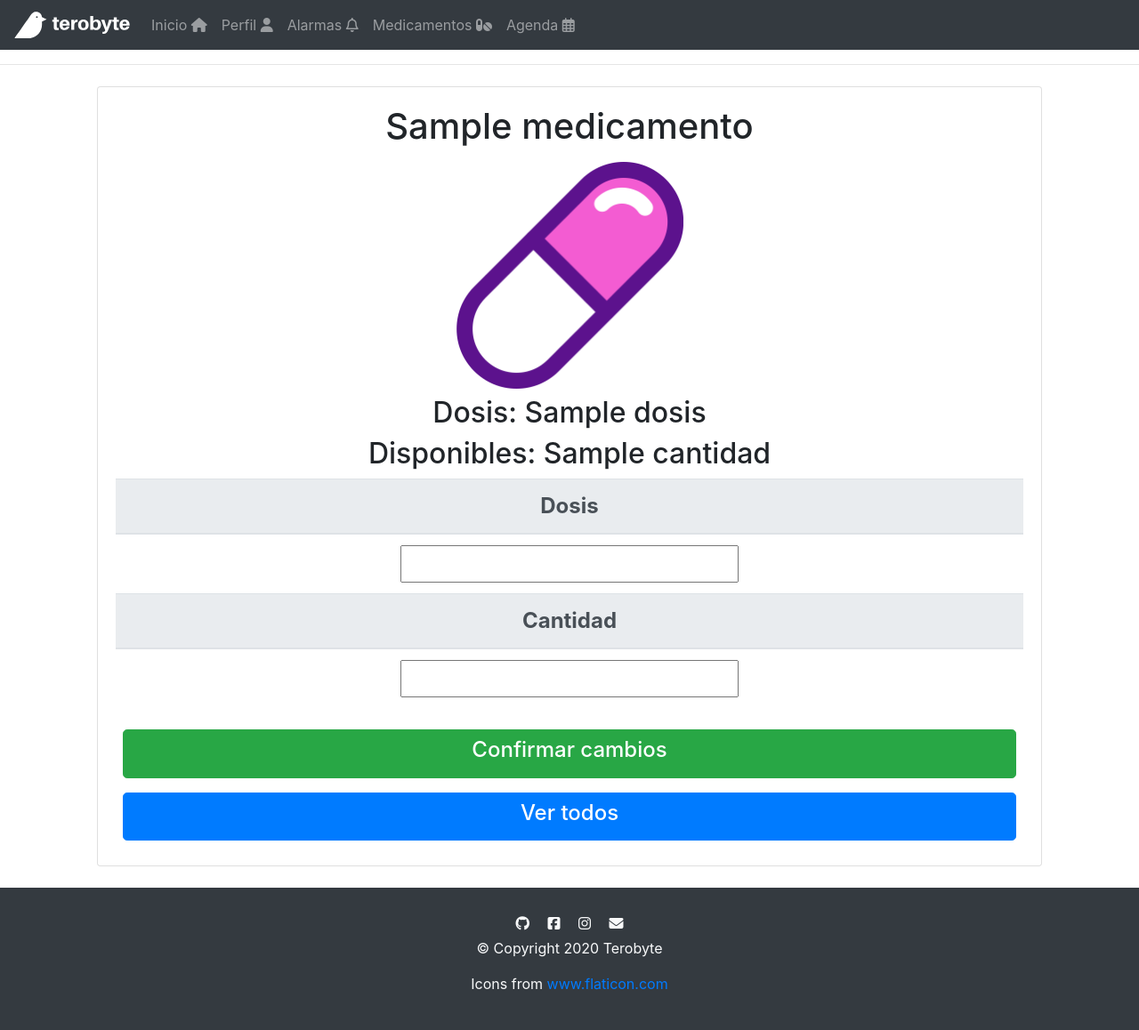
After one commit to Dracoptera/tero, a Django app: template cuentas/templates/cuentas/medicamento.html in a window 1280 px wide. The commit adds this page. Shown: the whole page at 89% size. Run offline with Django 3.2, Linux system fonts and the light colour scheme; the template is opened without the code that fills it: most values are stand-ins (such as "Sample title", 1, 10 or a date in 2020); parts of the project's set-up code (start-up, migrations or seed data) failed here and were passed over; some libraries are stand-ins or nearby versions.

Commit message:
Agregar info. individual de medicamentos

```diff
--- a/cuentas/templates/cuentas/main.html
+++ b/cuentas/templates/cuentas/main.html
@@ -13,7 +13,24 @@
     <title>Tero</title>
 </head>
 <body>
-    {% include 'cuentas/navbar.html' %}
+
+  <!-- Navbar -->
+
+  <nav class="navbar navbar-expand-lg navbar-dark bg-dark">
+    <a class="navbar-brand" href="/"><img src="{% static "cuentas/logo-mono.svg"%}" height="30" class="d-inline-block align-top"></a>
+    <button class="navbar-toggler" type="button" data-toggle="collapse" data-target="#navbarNavAltMarkup" aria-controls="navbarNavAltMarkup" aria-expanded="false" aria-label="Toggle navigation">
+      <span class="navbar-toggler-icon"></span>
+    </button>
+    <div class="collapse navbar-collapse" id="navbarNavAltMarkup">
+      <div class="navbar-nav">
+        <a class="nav-item nav-link" href="/">Inicio <i class="fas fa-home"></i></a>
+        <a class="nav-item nav-link" href="/usuario/">Perfil <i class="fas fa-user"></i></a>
+        <a class="nav-item nav-link" href="/alarmas/">Alarmas <i class="far fa-bell"></i></a>
+        <a class="nav-item nav-link" href="/medicamentos/">Medicamentos <i class="fas fa-pills"></i></a>
+        <a class="nav-item nav-link" href="/agenda/">Agenda <i class="far fa-calendar-alt"></i></i></a>
+      </div>
+    </div>
+  </nav>
 
     <hr>
 
--- /dev/null
+++ b/cuentas/templates/cuentas/medicamento.html
@@ -0,0 +1,54 @@
+{% extends 'cuentas/main.html' %}
+
+{% block content %}
+{% load static %}
+
+<div class="container">
+
+    <div class="card card-body text-center m-4">
+        <h1>{{medicamento.nombre}}</h1>
+        <img src="{% static "cuentas/pill.png" %}" class="card-img-top w-25 rounded mx-auto d-block m-2">
+
+        <h2>Dosis: {{medicamento.dosis}}</h2>
+        <h2>Disponibles: {{medicamento.cantidad}}</h2>
+        <table class="table table-hover">
+
+            <thead class="thead-light">
+                <tr>
+                    <th>
+                        Dosis
+                    </th>
+                </tr>
+            </thead>
+
+            <tr>
+                <td><input type="number"></td>
+            </tr>
+
+            <thead class="thead-light">
+                <tr>
+                    <th>
+                        Cantidad
+                    </th>
+                </tr>
+            </thead>
+
+            <tr>
+                <td><input type="number"></td>
+            </tr>
+
+
+
+
+        </table>
+        <a href="" class="btn btn-success btn-lg m-2">
+            <h4>Confirmar cambios</h4>
+        </a>
+        <a class="btn btn-primary btn-lg m-2" href="/medicamentos/">
+            <h4>Ver todos</h4>
+        </a>
+    </div>
+
+</div>
+
+    {% endblock %}
--- a/cuentas/urls.py
+++ b/cuentas/urls.py
@@ -2,9 +2,10 @@ from django.urls import path
 from . import views # importa views de la base
 
 urlpatterns = [
-    path('', views.index),
-    path('medicamentos/', views.medicamentos),
-    path('usuario/', views.usuario),
-    path('alarmas/', views.alarmas),
-    path('agenda/', views.agenda),
+    path('', views.index, name="home"),
+    path('medicamentos/', views.medicamentos, name="medicamentos"),
+    path('medicamento/<str:pk_med>/', views.medicamento, name="medicamento"),
+    path('usuario/', views.usuario, name="usuario"),
+    path('alarmas/', views.alarmas, name="alarmas"),
+    path('agenda/', views.agenda, name="agenda"),
 ]
```
Also changed, not shown: cuentas/templates/cuentas/medicamentos.html (+14 -13 lines), cuentas/templates/cuentas/navbar.html (deleted, +0 -17 lines), cuentas/views.py (+6 -6 lines), cuentas/static/cuentas/aspirin.png (added), cuentas/static/cuentas/css/main.css (line endings or trailing spaces), cuentas/static/cuentas/pill.png (added), db.sqlite3.
